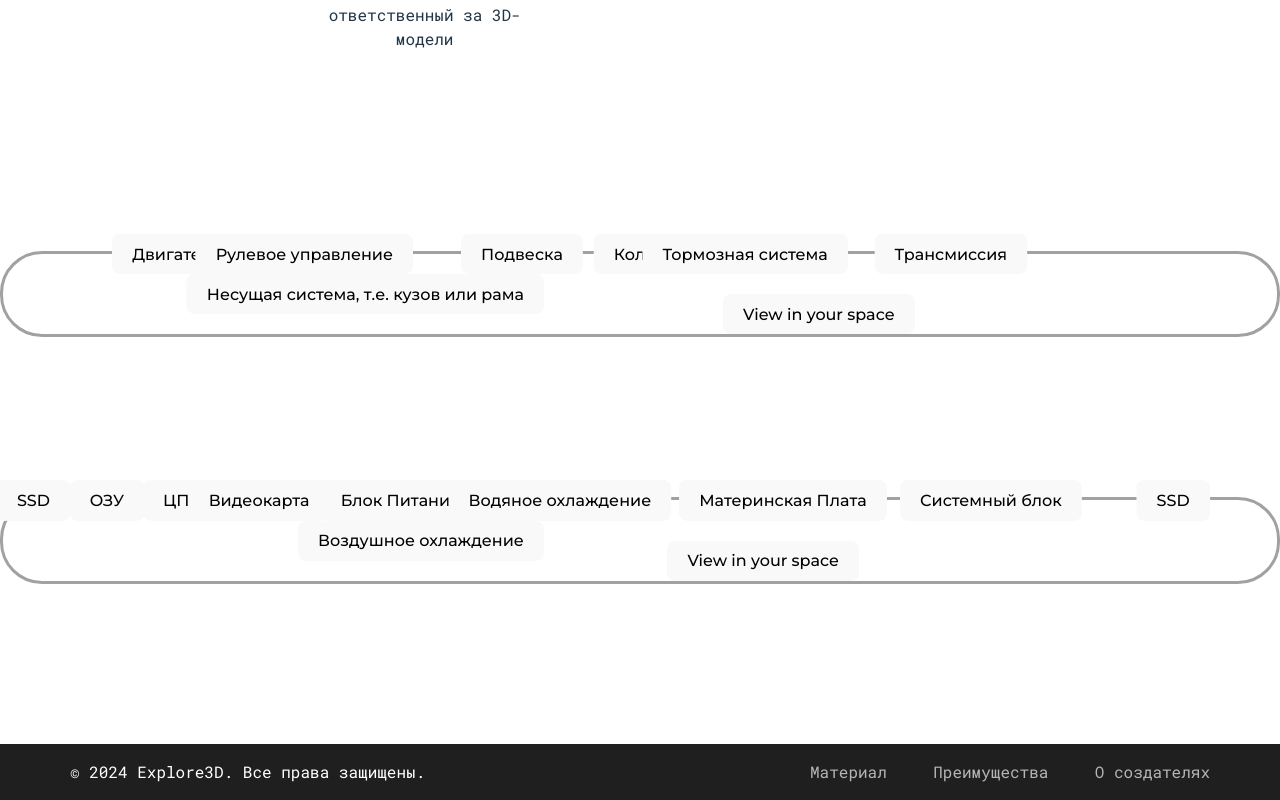
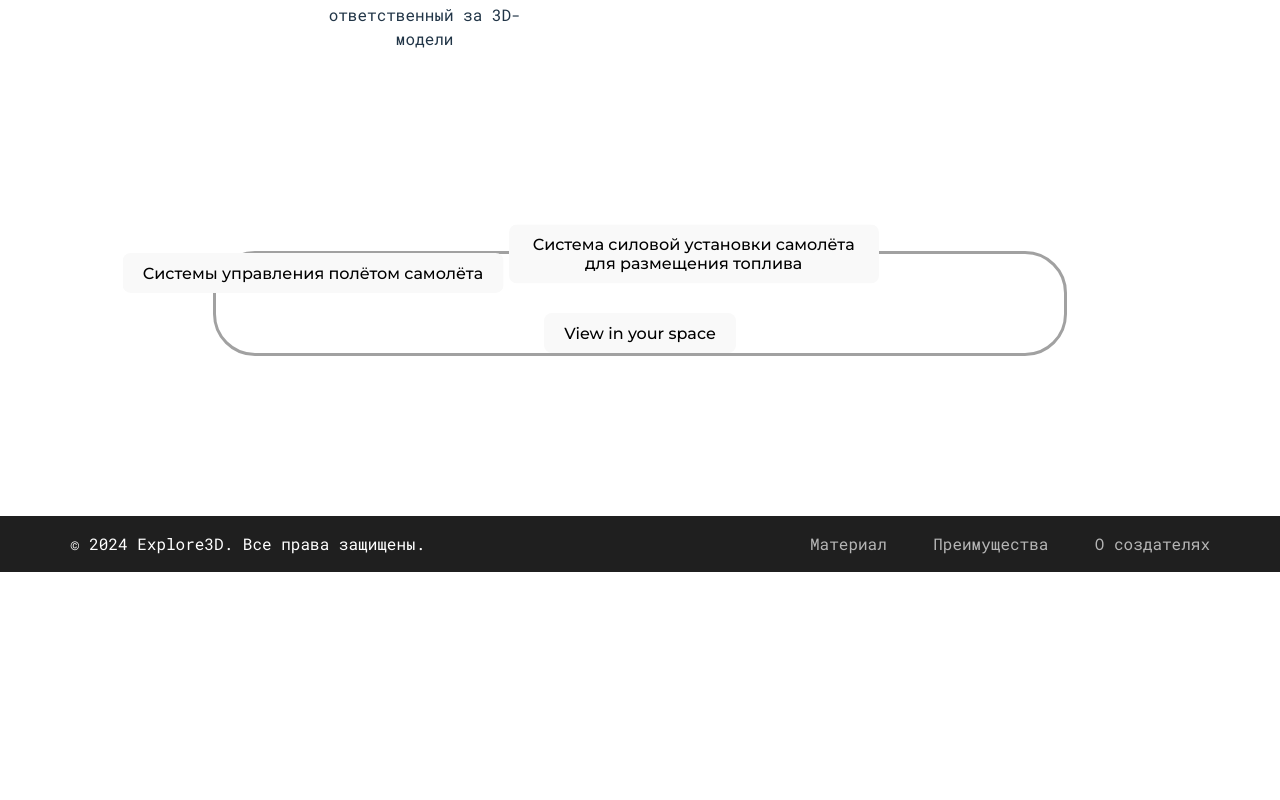
Before and after one commit to sh1ny6/Explore3D, a React (Vite) app: page / in a window 1280 px wide. Shown: the part 4392-5192 px from the top of the page. After the commit the page ends 4964 px from the top, so only its background shows below. Built offline with nearby package versions, Linux system fonts and the light colour scheme.

Commit message:
added planepic

```diff
--- a/src/App.jsx
+++ b/src/App.jsx
@@ -424,6 +424,57 @@ export default function App() {
       </section>
       <div className='form3d'>
         <model-viewer
+          style={{ width: 1100, height: 800, borderRadius: 38 }}
+          src='../src/assets/models/plane/plane3d.glb'
+          ar
+          ar-modes='webxr scene-viewer quick-look'
+          camera-controls
+          tone-mapping='commerce'
+          poster='../src/assets/models/plane/plane3d.webp'
+          shadow-intensity='1'
+          camera-orbit='200deg 73.82deg 1.485m'
+          field-of-view='30deg'
+        >
+          <button
+            class='Hotspot'
+            slot='hotspot-1'
+            data-position='-0.07377009492306269m -0.05625971145866452m 0.0066937693014066935m'
+            data-normal='0m -0.005618033029430497m -0.9999842187279159m'
+            data-visibility-attribute='visible'
+          >
+            Шасси
+          </button>
+          <button
+            class='Hotspot'
+            slot='hotspot-2'
+            data-position='0.09828737087521056m 0.024687464212839766m 0.311938939874637m'
+            data-normal='-0.0009001244441525913m 0.9994168810649938m 0.034133379825401586m'
+            data-visibility-attribute='visible'
+          >
+            Системы управления полётом самолёта
+          </button>
+          <button
+            style={{
+              maxWidth: 370,
+            }}
+            class='Hotspot'
+            slot='hotspot-3'
+            data-position='0.02977480452722242m -0.030387603254379662m -0.047691889707447255m'
+            data-normal='0.0912269180223583m -0.995830130809527m 1.502312537554795e-7m'
+            data-visibility-attribute='visible'
+          >
+            Система силовой установки самолёта для размещения топлива
+          </button>
+          <div class='progress-bar hide' slot='progress-bar'>
+            <div class='update-bar'></div>
+          </div>
+          <button slot='ar-button' id='ar-button'>
+            View in your space
+          </button>
+        </model-viewer>
+      </div>
+      {/* <div className='form3d'>
+        <model-viewer
           // ref={modelViewer2}
           id='modelscar'
           className='modelscar'
@@ -838,7 +889,7 @@ export default function App() {
             View in your space
           </button>
         </model-viewer>
-      </div>
+      </div> */}
       {/* <EffectSection></EffectSection> */}
       <footer
         className='footer'
```
Also changed, not shown: src/assets/models/plane/plane3d.webp (added).
